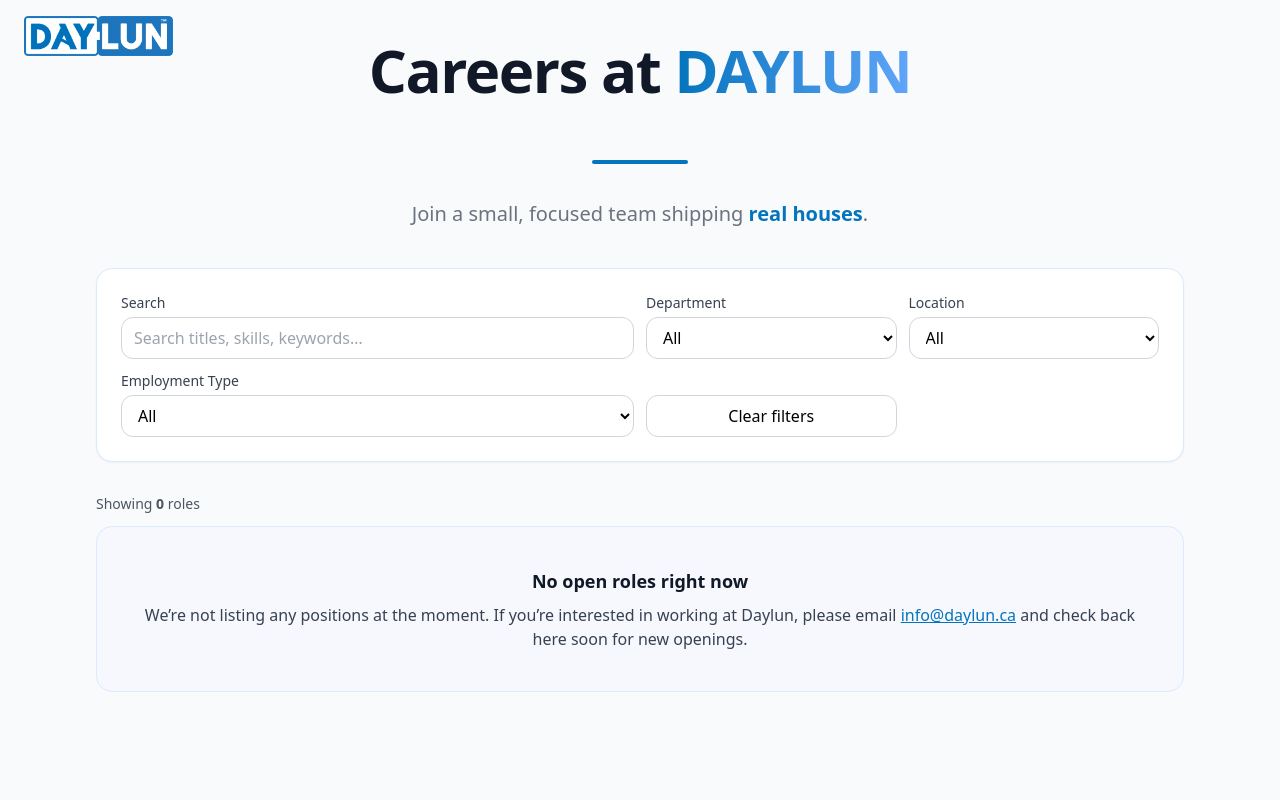
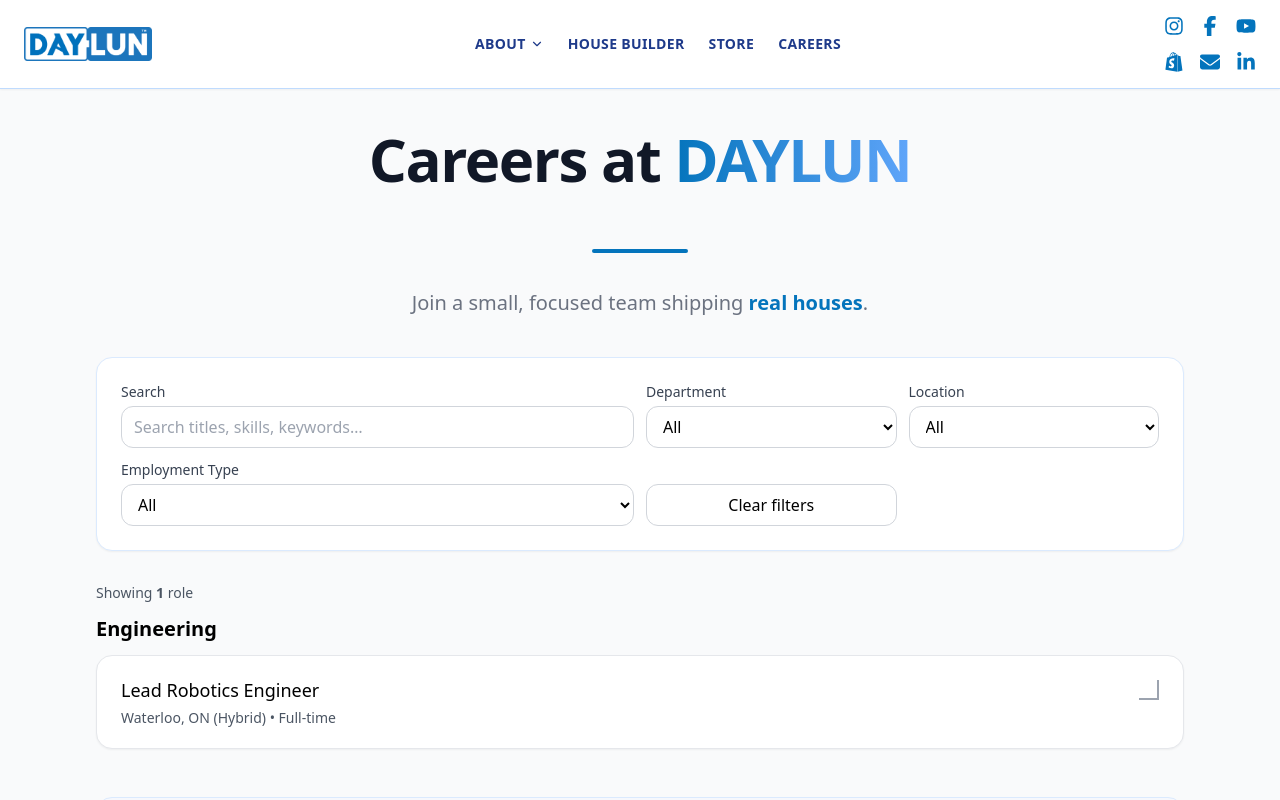
Before and after one commit to Daylun-Housing/DAYLUN, a Next.js app: page /Careers in a window 1280 px wide. Built offline with nearby package versions, Linux system fonts and the light colour scheme.

Commit message:
Testing Run

```diff
--- a/app/Careers/jobs.ts
+++ b/app/Careers/jobs.ts
@@ -1,36 +1,31 @@
 import type { Job } from "./types";
 
-// departments:
-// Engineering, Product, Software, Operations, People
-// employment types:
-// Full-time, Part-time, Internship, Contract
-
 const JOBS: Job[] = [
-  // {
-  //   id: "robotics-team-lead-001",
-  //   title: "Lead Robotics Engineer",
-  //   department: "Engineering",
-  //   location: "Waterloo, ON (Hybrid)",
-  //   employmentType: "Full-time",
-  //   description:
-  //     "We are seeking a Full-Time Robotics Engineer to lead the design, development, simulation, and deployment of autonomous robotic systems for our modular panel manufacturing factory. This role will oversee the entire robotics engineering team, driving initiatives from concept to deployment, integrating robotic arms, autonomous mobile robots (AMRs), and reinforcement learning environments. The ideal candidate will have a strong background in ROS 2, simulation tools such as Isaac Sim/Isaac Lab, and real-world robotics hardware integration. This position is pivotal in shaping the robotics strategy, architecture, and execution roadmap for the company’s automation vision.",
-  //   responsibilities: [
-  //     "Architect and oversee integration of robotic arms, AMRs, and automation equipment into a unified production workflow",
-  //     "Participate in design reviews, code reviews, and technical decision-making",
-  //     "Lead, mentor, and grow the robotics engineering team, setting technical direction and priorities",
-  //     "Track project milestones and maintain clear communication with leadership",
-  //     "Design, implement, and optimize ROS 2 nodes, topics, and robotics simulation pipelines for multi-robot coordination",
-  //   ],
-  //   requirements: [
-  //     "Bachelor’s or Master’s degree in Robotics, Mechatronics, Computer Engineering, or related field",
-  //     "1+ years of experience in robotics development with a strong technical foundation in Robotics (leadership experience is a plus)",
-  //     "Proficiency in ROS/ROS2, Python, and C++",
-  //     "Proficiency in simulation tools like Isaac Sim and Isaac Lab for testing and reinforcement learning is a plus",
-  //     "Familiarity with AMRs and mobile manipulation is a plus",
-  //     "Proven track record delivering complex robotics projects from design to deployment is a plus",
-  //   ],
-  //   applyUrl: "mailto:info@daylun.ca?subject=Application%20-%20Robotics%20Engineer%20(Lead)",
-  // },
+  {
+    id: "robotics-team-lead-001",
+    title: "Lead Robotics Engineer",
+    department: "Engineering",
+    location: "Waterloo, ON (Hybrid)",
+    employmentType: "Full-time",
+    description:
+      "We are seeking a Full-Time Robotics Engineer to lead the design, development, simulation, and deployment of autonomous robotic systems for our modular panel manufacturing factory. This role will oversee the entire robotics engineering team, driving initiatives from concept to deployment, integrating robotic arms, autonomous mobile robots (AMRs), and reinforcement learning environments. The ideal candidate will have a strong background in ROS 2, simulation tools such as Isaac Sim/Isaac Lab, and real-world robotics hardware integration. This position is pivotal in shaping the robotics strategy, architecture, and execution roadmap for the company’s automation vision.",
+    responsibilities: [
+      "Architect and oversee integration of robotic arms, AMRs, and automation equipment into a unified production workflow",
+      "Participate in design reviews, code reviews, and technical decision-making",
+      "Lead, mentor, and grow the robotics engineering team, setting technical direction and priorities",
+      "Track project milestones and maintain clear communication with leadership",
+      "Design, implement, and optimize ROS 2 nodes, topics, and robotics simulation pipelines for multi-robot coordination",
+    ],
+    requirements: [
+      "Bachelor’s or Master’s degree in Robotics, Mechatronics, Computer Engineering, or related field",
+      "1+ years of experience in robotics development with a strong technical foundation in Robotics (leadership experience is a plus)",
+      "Proficiency in ROS/ROS2, Python, and C++",
+      "Proficiency in simulation tools like Isaac Sim and Isaac Lab for testing and reinforcement learning is a plus",
+      "Familiarity with AMRs and mobile manipulation is a plus",
+      "Proven track record delivering complex robotics projects from design to deployment is a plus",
+    ],
+    applyUrl: "mailto:info@daylun.ca?subject=Application%20-%20Robotics%20Engineer%20(Lead)",
+  },
 ]
 
 export default JOBS;
--- a/app/Careers/page.tsx
+++ b/app/Careers/page.tsx
@@ -1,6 +1,7 @@
 "use client";
 
 import { useMemo, useState, useEffect } from "react";
+import Header from "../components/Header";
 import Link from "next/link";
 import type { Job } from "./types";
 import JOBS_DATA from "./jobs"; // default export from jobs.ts
@@ -58,13 +59,7 @@ export default function CareersPage() {
 
   return (
     <div className="h-screen overflow-y-auto bg-gray-50" suppressHydrationWarning>
-      <Link href="/" className="absolute top-4 left-6 z-50">
-        <img
-          src="/DAYLUN MAIN LOGO.jpg"
-          alt="DAYLUN Logo"
-          className="h-10 w-auto hover:opacity-80 transition-opacity"
-        />
-      </Link>
+      <Header />
 
       <main className="mx-auto max-w-6xl px-4 sm:px-6 lg:px-8 py-10">
         {/* Hero */}
--- a/app/Careers/types.ts
+++ b/app/Careers/types.ts
@@ -1,11 +1,11 @@
 export interface Job {
   id: string;
   title: string;
-  department: string;
+  department: "Engineering" | "Product" | "Software" | "Operations" | "People";
   location: string;
-  employmentType: string;
+  employmentType: "Full-time" | "Part-time" | "Internship" | "Contract";
   description: string;
   responsibilities: string[];
   requirements: string[];
-  applyUrl: string; // URL to apply to job to be added in the future
+  applyUrl?: string; // link to Airtable form that is referenced in NoSQL database
 }
```
